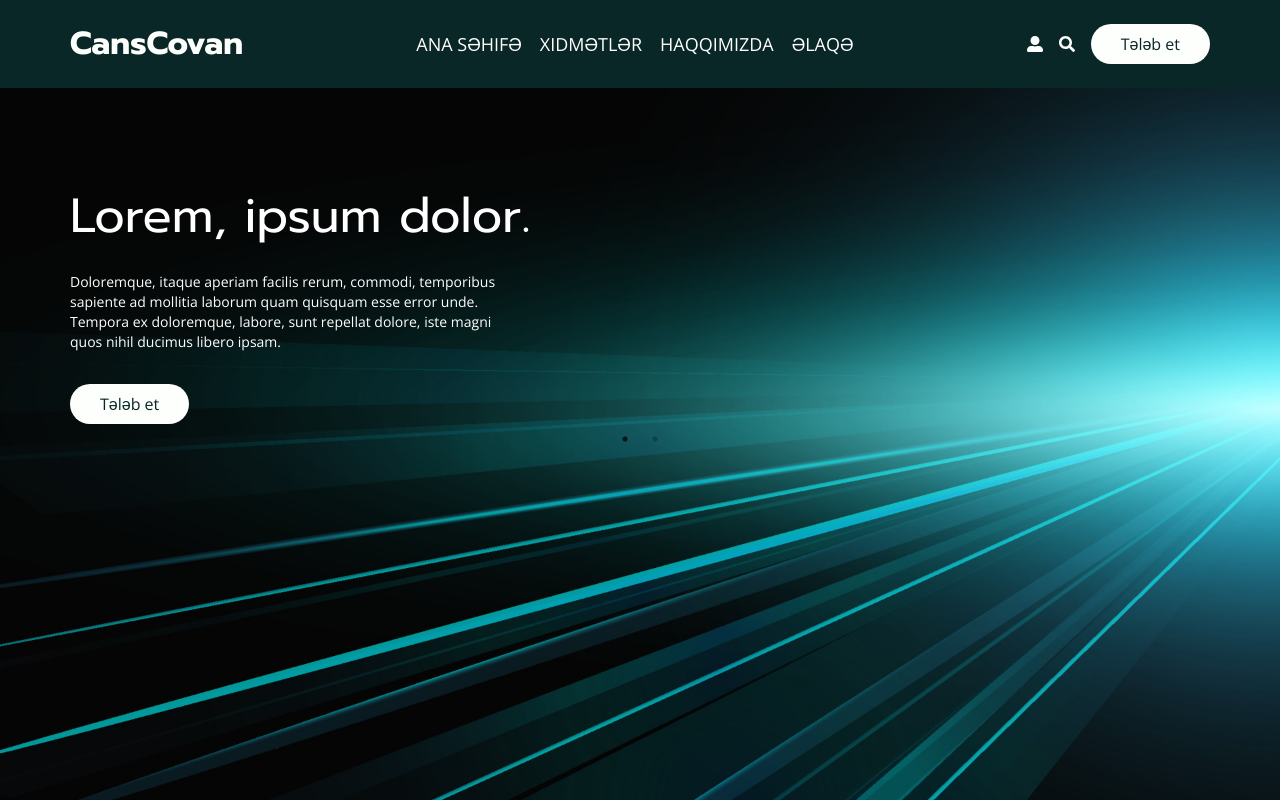
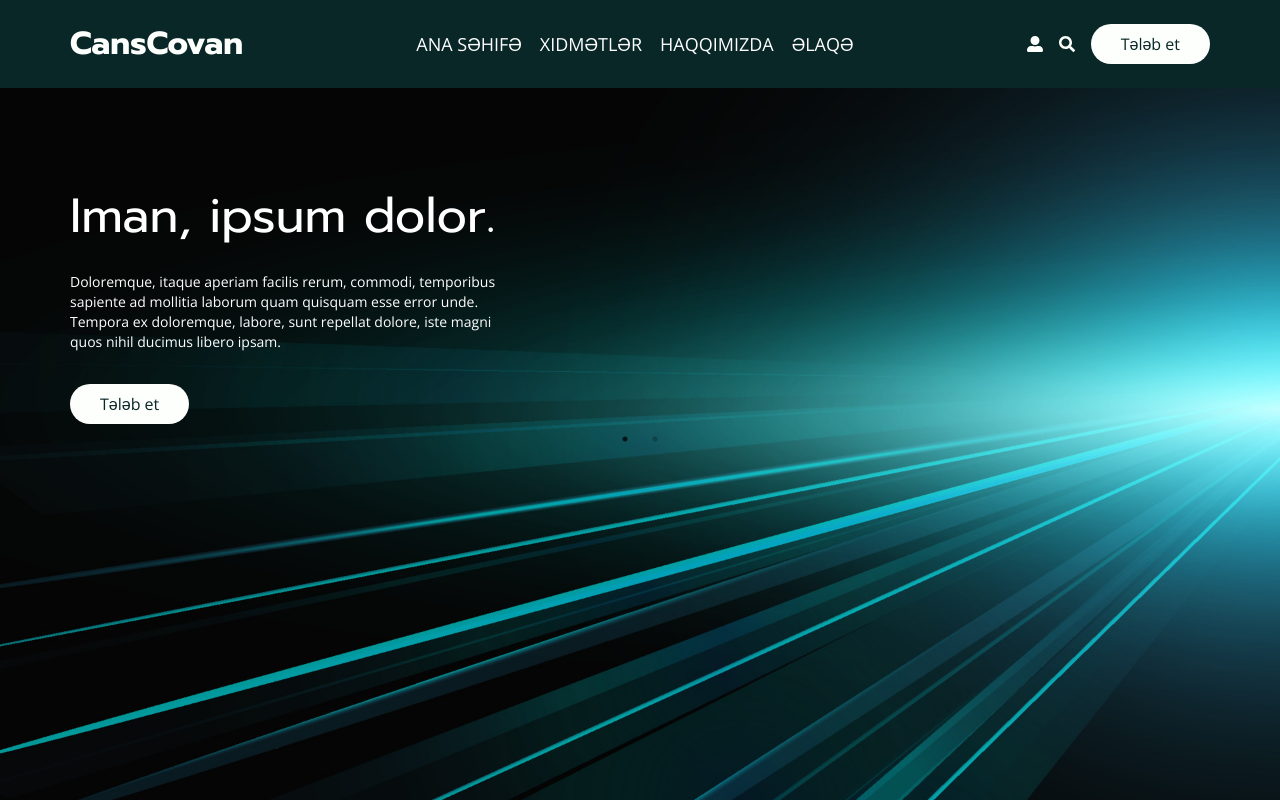
Before and after one commit to iman-112/nexxxt_apppp, a Next.js app: page /home in a window 1280 px wide. Shown: the top 802 px of the page. Built offline with nearby package versions, Linux system fonts and the light colour scheme.

Commit message:
deploy to netlify

```diff
--- a/components/ui/Carousel.jsx
+++ b/components/ui/Carousel.jsx
@@ -33,7 +33,7 @@ const Carousel = () => {
         <Slider {...settings}>
       <d iv>
       <div className=" mt-48 container mx-auto text-white  flex flex-col items-start gap-y-8  ">
-        <Title addClass="text-5xl">Lorem, ipsum dolor.</Title>
+        <Title addClass="text-5xl">Iman, ipsum dolor.</Title>
         <p className="text-sm sm:w-2/5 w-full">
           Doloremque, itaque aperiam facilis rerum, commodi, temporibus sapiente
           ad mollitia laborum quam quisquam esse error unde. Tempora ex
@@ -45,7 +45,7 @@ const Carousel = () => {
       </d>
       <div>
       <div className=" mt-48  container mx-auto text-white  flex flex-col items-start gap-y-8  ">
-        <Title addClass="text-5xl">Lorem, ipsum dolor.</Title>
+        <Title addClass="text-5xl">Iman, ipsum dolor.</Title>
         <p className="text-sm sm:w-2/5 w-full">
           Doloremque, itaque aperiam facilis rerum, commodi, temporibus sapiente
           ad mollitia laborum quam quisquam esse error unde. Tempora ex
```
